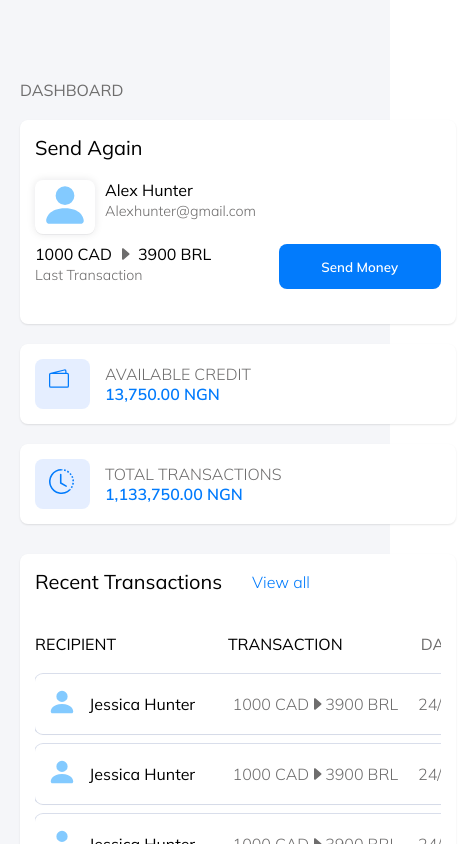
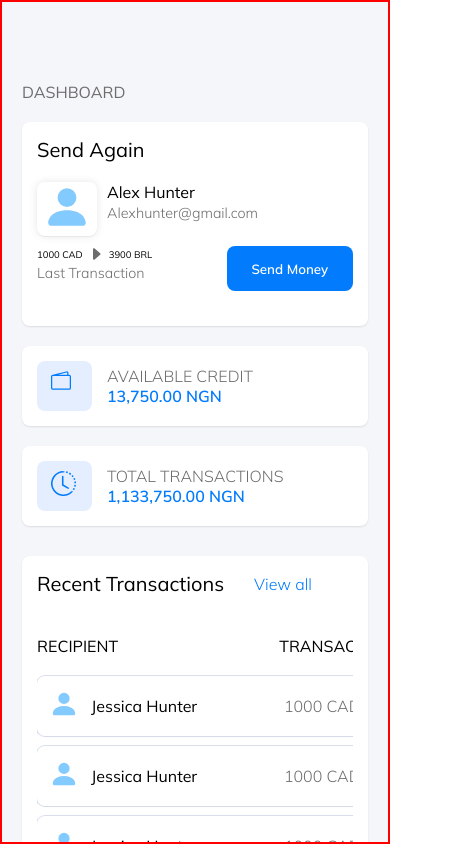
Before and after one commit to clefayomide/moneyXend, a React (Create React App) app: page / in a window 390 px wide. Shown: the whole page, 476 px wide, since content can reach past the window. Built offline with nearby package versions, Linux system fonts and the light colour scheme.

Commit message:
db overflow

```diff
--- a/src/components/db/db.css
+++ b/src/components/db/db.css
@@ -10,6 +10,7 @@
 }
 
 .card-info {
+    width: 100%;
     display: flex;
     /* justify-content: space-between; */
     margin-top: 35px;
@@ -117,3 +118,9 @@
         width: 100%;
     }
 }
+
+@media (max-width: 480px) {
+    .sent, .received {
+        font-size: 9.5px;
+    }
+}
--- a/src/components/recent-transaction/recent.css
+++ b/src/components/recent-transaction/recent.css
@@ -179,3 +179,15 @@
         width: 155%;
    }
 }
+
+@media (max-width: 480px) {
+    .recent-transaction-scroller {
+        width: 250%;
+   }
+}
+
+@media (max-width: 360px) {
+    .recent-transaction-scroller {
+        width: 300%;
+   }
+}
--- a/src/layout/page-layout/pagelayout.css
+++ b/src/layout/page-layout/pagelayout.css
@@ -3,3 +3,9 @@
     display: flex;
     height: 100vh;
 }
+
+@media (max-width: 640px) {
+    .page-layout {
+        display: block;
+    }
+}
--- a/src/pages/dashboard/dashboard.css
+++ b/src/pages/dashboard/dashboard.css
@@ -73,6 +73,7 @@
     }
 
     .base-db {
+        border: 2px solid red;
         width: 100%;
     }
 }
```
